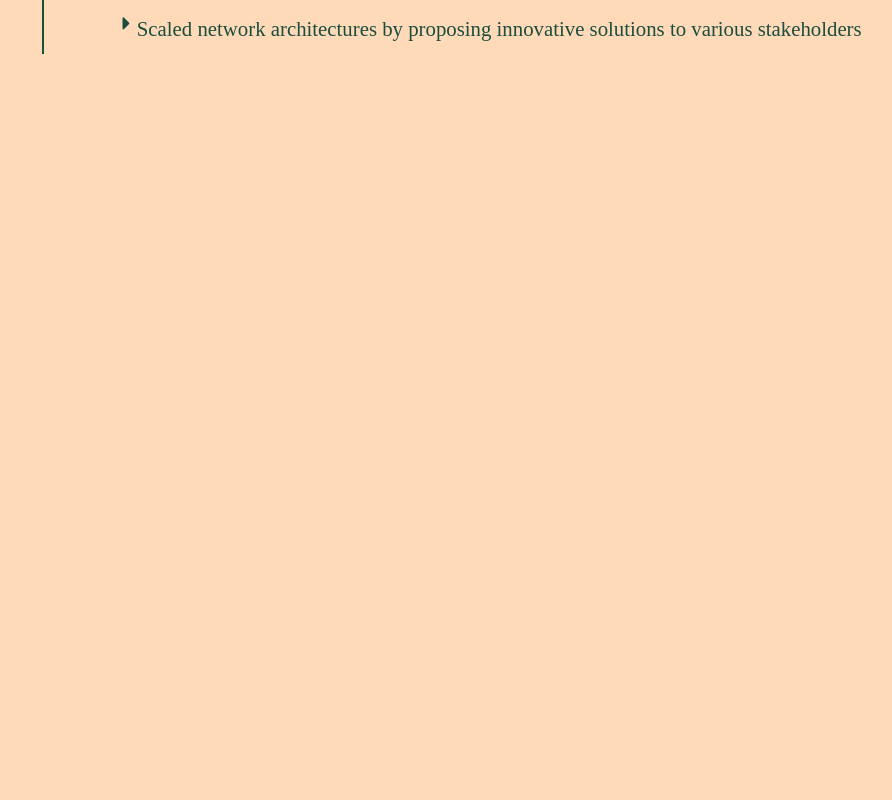
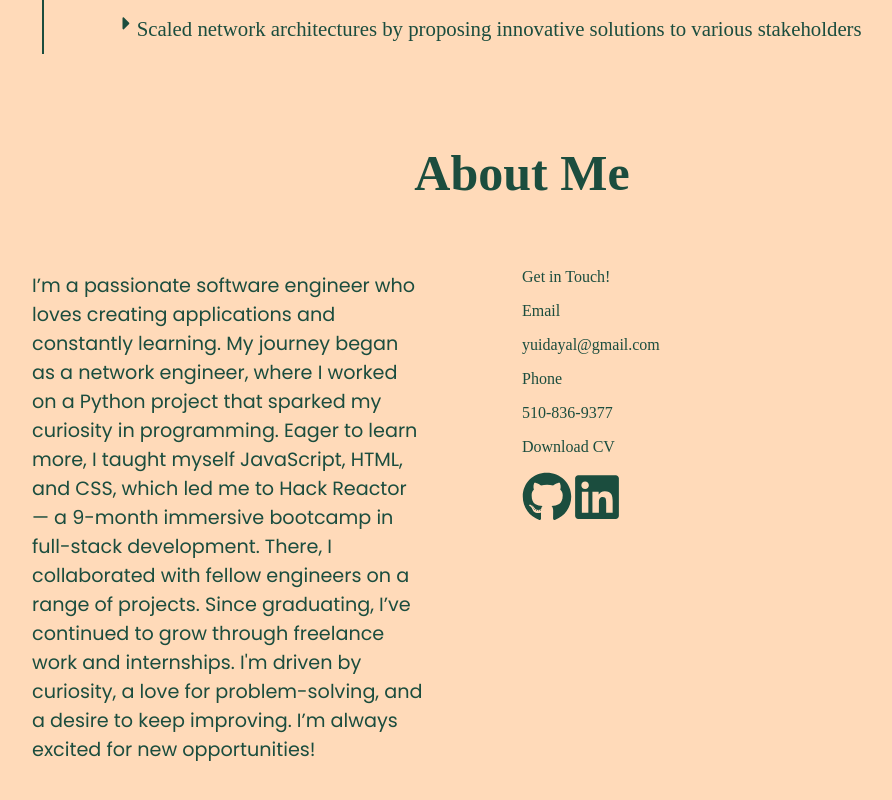
Before and after one commit to Yui1002/portfolio, a React app: page / in a window 1280 px wide. Shown: the part 4511-5311 px from the top of the page, without its empty margins (118-1010 px from the left). Before the commit the page ends 4635 px from the top, so only its background shows below. Built offline with nearby package versions, Linux system fonts and the light colour scheme.

Commit message:
created basic design for about me section

```diff
--- /dev/null
+++ b/src/components/About.tsx
@@ -0,0 +1,40 @@
+import History from "./History";
+import '../styles/About.css'
+import { FaGithub, FaLinkedin } from "react-icons/fa";
+
+const About = () => {
+  return (
+    <div className="about-container">
+        <p className="title">About Me</p>
+        <div className="about-content">
+            <div className="history-container">
+                <History />
+            </div>
+            <div className="contacts">
+                <p>Get in Touch!</p>
+                <div>
+                    <p>Email</p>
+                    <p>yuidayal@gmail.com</p>
+                </div>
+                <div>
+                    <p>Phone</p>
+                    <p>510-836-9377</p>
+                </div>
+                <div>
+                    <p>Download CV</p>
+                </div>
+                <div className="social-media-icon">
+                    <a href="" target="_blank" rel="noopener noreferrer">
+                        <FaGithub size={50} color="#1B4D3E" />
+                    </a>
+                    <a href="" target="_blank" rel="noopener noreferrer">
+                        <FaLinkedin size={50} color="#1B4D3E" />
+                    </a>
+                </div>
+            </div>
+        </div>
+    </div>
+  );
+};
+
+export default About;
--- a/src/components/App.tsx
+++ b/src/components/App.tsx
@@ -3,6 +3,7 @@ import Navbar from "./Navbar";
 import Projects from "./Projects";
 import Tools from "./Tools";
 import Experiences from "./Experiences";
+import About from "./About";
 
 const App = () => {
 
@@ -13,6 +14,7 @@ const App = () => {
             <Tools />
             <Projects />
             <Experiences />
+            <About />
         </div>
 
     )
--- /dev/null
+++ b/src/components/History.tsx
@@ -0,0 +1,22 @@
+import "../styles/History.css";
+
+const History = () => {
+  return (
+    <div className="history-content">
+      <p>
+        I’m a passionate software engineer who loves creating applications and
+        constantly learning. My journey began as a network engineer, where I
+        worked on a Python project that sparked my curiosity in programming.
+        Eager to learn more, I taught myself JavaScript, HTML, and CSS, which
+        led me to Hack Reactor — a 9-month immersive bootcamp in full-stack
+        development. There, I collaborated with fellow engineers on a range of
+        projects. Since graduating, I’ve continued to grow through freelance
+        work and internships. I'm driven by curiosity, a love for
+        problem-solving, and a desire to keep improving. I’m always excited for
+        new opportunities!
+      </p>
+    </div>
+  );
+};
+
+export default History;
--- a/src/index.html
+++ b/src/index.html
@@ -6,7 +6,9 @@
     <title>Document</title>
     <link rel="preconnect" href="https://fonts.googleapis.com">
     <link rel="preconnect" href="https://fonts.gstatic.com" crossorigin>
-    <link href="https://fonts.googleapis.com/css2?family=Merriweather:ital,wght@0,300;0,400;0,700;0,900;1,300;1,400;1,700;1,900&display=swap" rel="stylesheet">
+    <link rel="preconnect" href="https://fonts.googleapis.com">
+    <link rel="preconnect" href="https://fonts.gstatic.com" crossorigin>
+    <link href="https://fonts.googleapis.com/css2?family=Merriweather:ital,wght@0,300;0,400;0,700;0,900;1,300;1,400;1,700;1,900&family=Poppins:ital,wght@0,100;0,200;0,300;0,400;0,500;0,600;0,700;0,800;0,900;1,100;1,200;1,300;1,400;1,500;1,600;1,700;1,800;1,900&display=swap" rel="stylesheet">
 </head>
 <body>
     <div id="root"></div>
--- /dev/null
+++ b/src/styles/About.css
@@ -0,0 +1,17 @@
+.about-container {
+    margin: 10px 100px;
+}
+
+.about-content {
+    display: flex;
+
+}
+
+.history-container {
+    width: 50%;
+}
+
+.contacts {
+    width: 50%;
+
+}
--- /dev/null
+++ b/src/styles/History.css
@@ -0,0 +1,5 @@
+.history-content {
+    font-size: 1.2em;
+    width: 80%;
+    font-family: "Poppins", sans-serif;
+}
```
